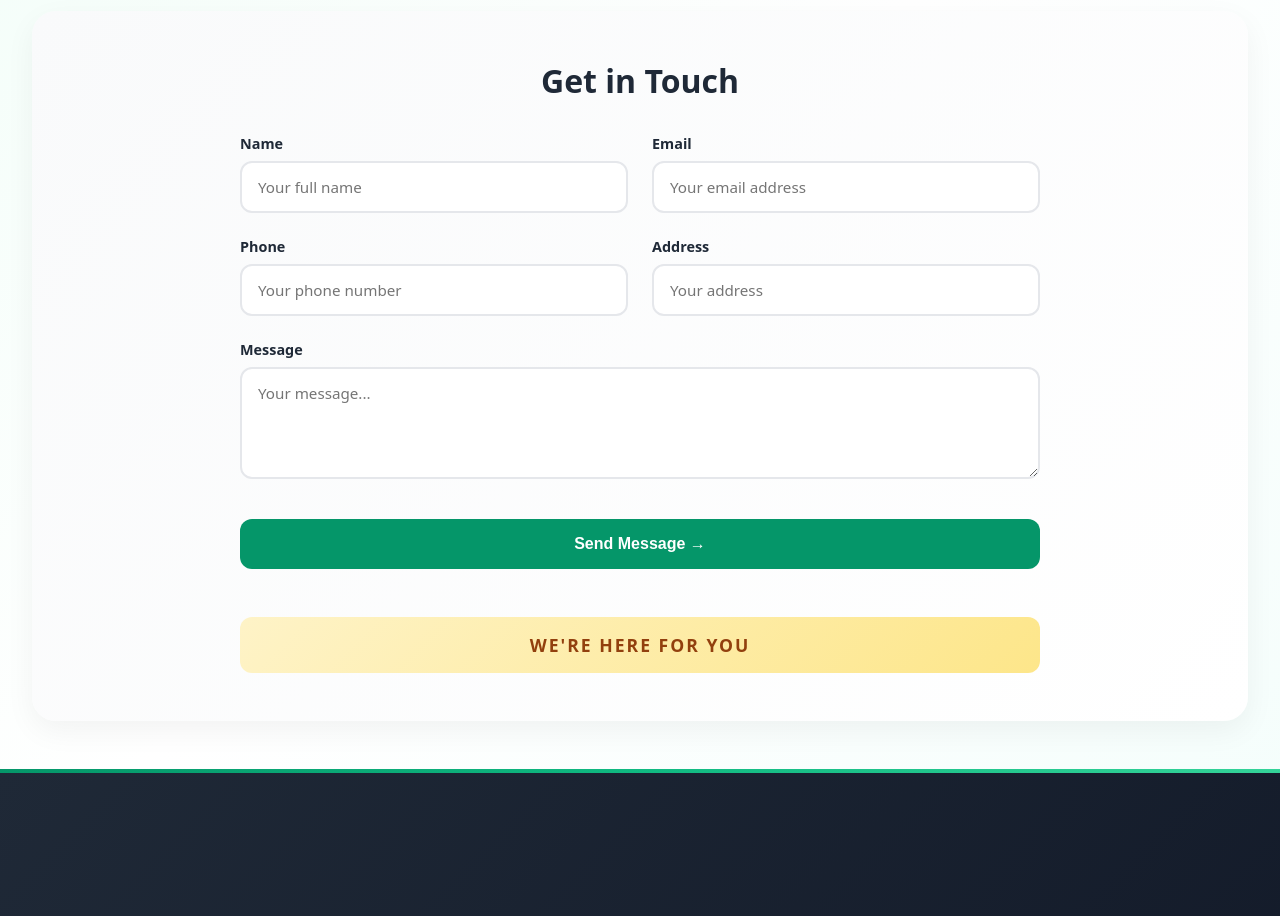
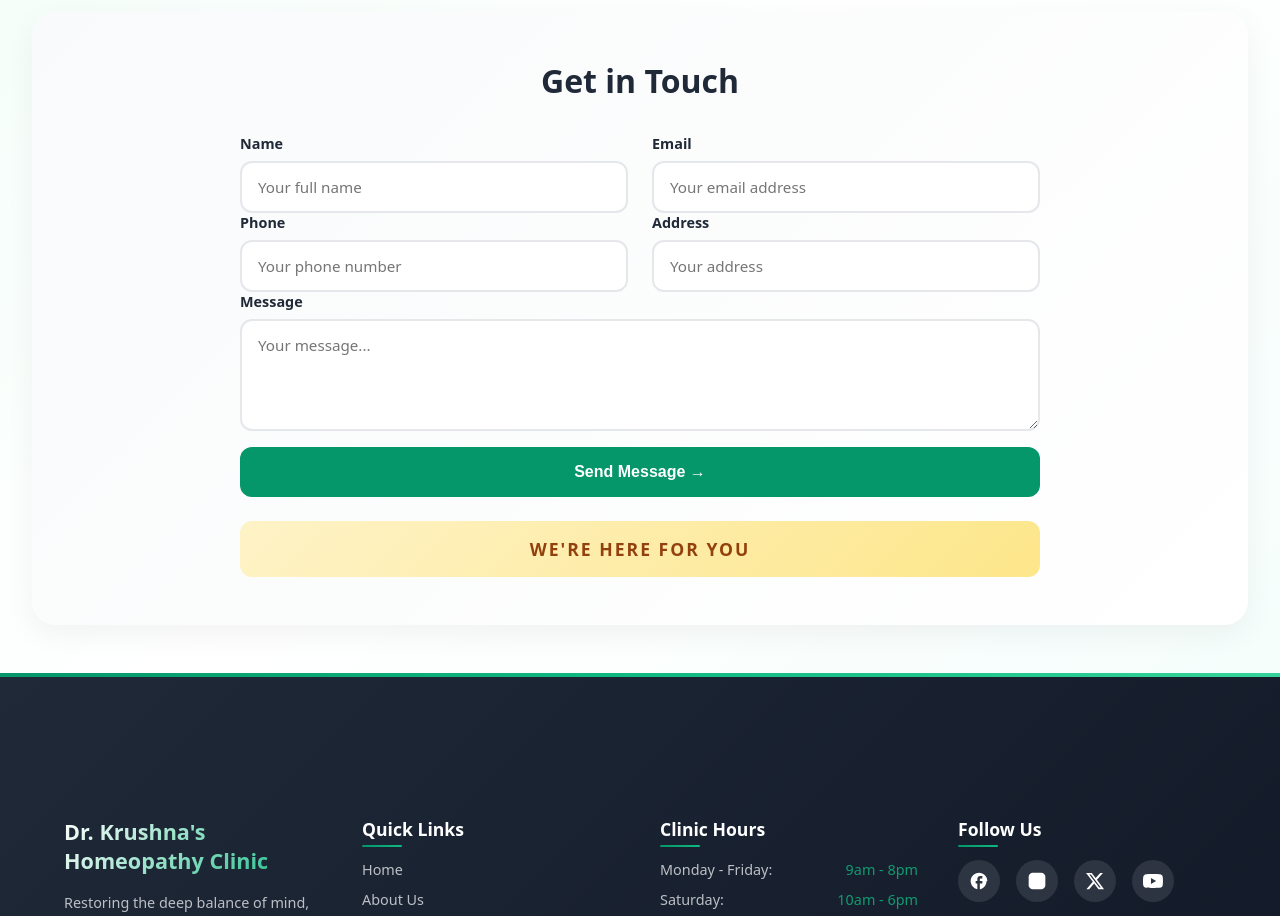
Before and after one commit to Komal0032/doctor-portfolio, a Next.js app: page /contact in a window 1280 px wide. Shown: the part 820-1736 px from the top of the page. Built offline with nearby package versions, Linux system fonts and the light colour scheme.

Commit message:
Switch to static export for Netlify compatibility

```diff
--- a/app/contact/page.tsx
+++ b/app/contact/page.tsx
@@ -119,8 +119,8 @@ export default function ContactPage() {
   method="POST"
   data-netlify="true"
   netlify-honeypot="bot-field"
+  action="/success"
   onSubmit={handleSubmit}
-              className="contact-form-new"
 >
               {/* Netlify required hidden fields */}
               <input type="hidden" name="form-name" value="contact" />
--- a/next.config.js
+++ b/next.config.js
@@ -3,7 +3,8 @@ const nextConfig = {
   images: {
     unoptimized: true,
   },
-  output: 'standalone',
+  output: 'export',
+  trailingSlash: true,
 }
 
 module.exports = nextConfig
```
Also changed, not shown: 1 other file (tests, documents, lock files or other folders). Lines whose indentation alone changed are shown as unchanged.
